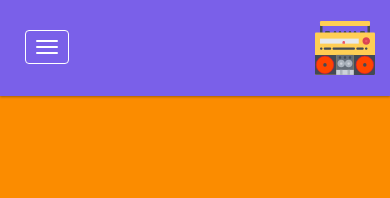
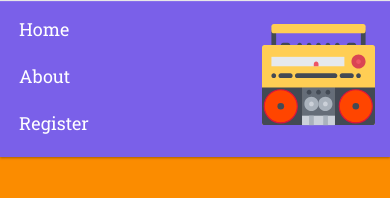
Before and after one commit to HollyBang/BoomBox-heroku, a React app in the folder react-ui/: page /login in a window 390 px wide. Built offline with nearby package versions, Linux system fonts and the light colour scheme.

Commit message:
removed the mobile menu

```diff
--- a/react-ui/src/components/Header/index.js
+++ b/react-ui/src/components/Header/index.js
@@ -9,18 +9,11 @@ const Header = () => {
       <nav className="navbar navbar-default" id="navigation-purple">
         <div className="container">
           <img className="img-responsive avatar" src={logo} alt="Avatar" />
-          <div className="navbar-header">
-                <button type="button" className="navbar-toggle" data-toggle="collapse" data-target="#myNavbar">
-                    <span className="icon-bar"></span>
-                    <span className="icon-bar"></span>
-                    <span className="icon-bar"></span>
-                </button>
-            </div>
-            <div className="collapse navbar-collapse" id="myNavbar">
+          <div className="navbar-collapse" id="myNavbar">
             <ul className="nav navbar-nav">
               <li><Link to="/">Home</Link></li>
               <li><Link to="/about">About</Link></li>
-                    <li><a href={"/login"}>Start APP</a></li>
+              <li><a href={"/login"}>Register</a></li>
               {/* <li><a href="#">refresh token?</a></li> */}
             </ul>
           </div>
--- a/react-ui/src/components/style.css
+++ b/react-ui/src/components/style.css
@@ -250,7 +250,7 @@ body {
   }
 
   #navigation-purple .avatar {
-      height: 60px;
+      height: 113px;
       margin-top: 18px;
       margin-bottom: 18px;
   }
```
Lines whose indentation alone changed are shown as unchanged.
